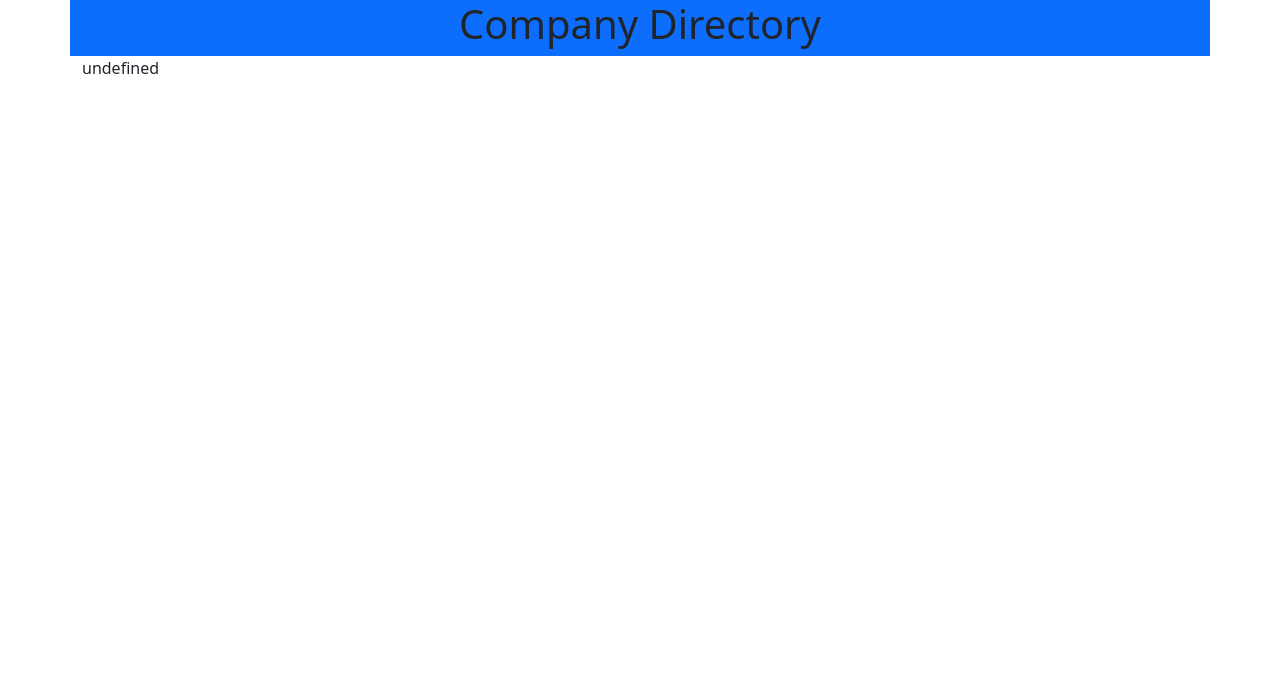
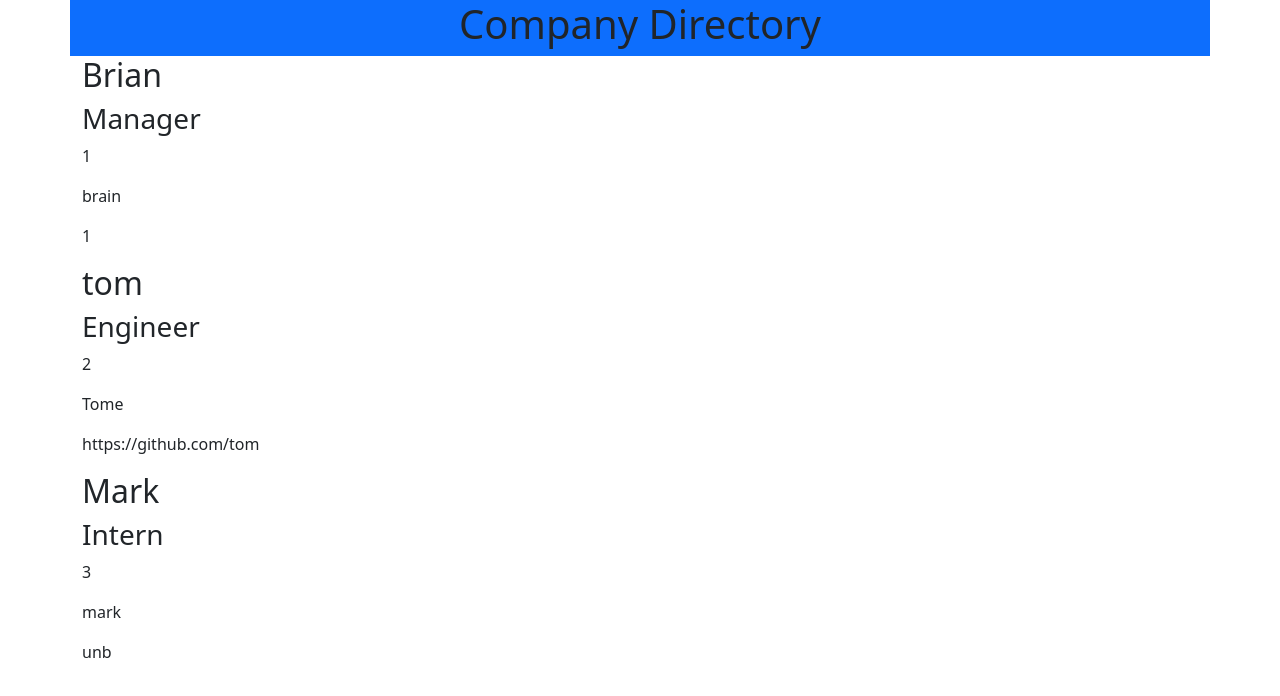
Before and after one commit to Meduion/company-directory, a website: page index.html in a window 1280 px wide. Drawn offline with nearby package versions, Linux system fonts and the light colour scheme.

Commit message:
receiving data from index works now.

```diff
--- a/index.html
+++ b/index.html
@@ -18,7 +18,31 @@
 
         <div class="row">
             <main>
-                undefined
+
+                <section>
+                <h2>Brian</h2>
+                <h3>Manager</h3>
+                <p>1</p>
+                <p>brain</p>
+                <p>1</p>
+                </section>
+
+                <section>
+                <h2>tom</h2>
+                <h3>Engineer</h3>
+                <p>2</p>
+                <p>Tome</p>
+                <p>https://github.com/tom</p>
+                </section>
+
+                <section>
+                <h2>Mark</h2>
+                <h3>Intern</h3>
+                <p>3</p>
+                <p>mark</p>
+                <p>unb</p>
+                </section>
+
             </main>
         </div>
     </div>
```
Also changed, not shown: lib/generateHTML.js (+33 -33 lines).
